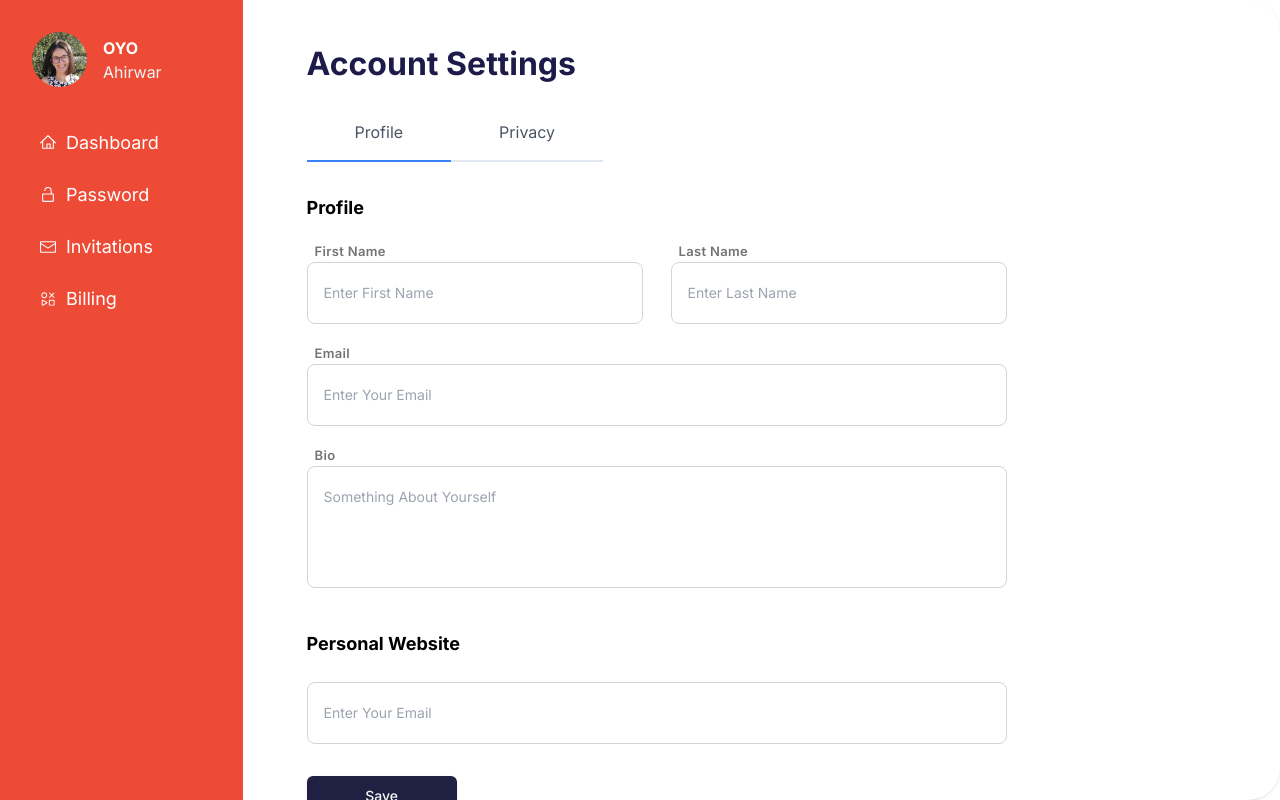
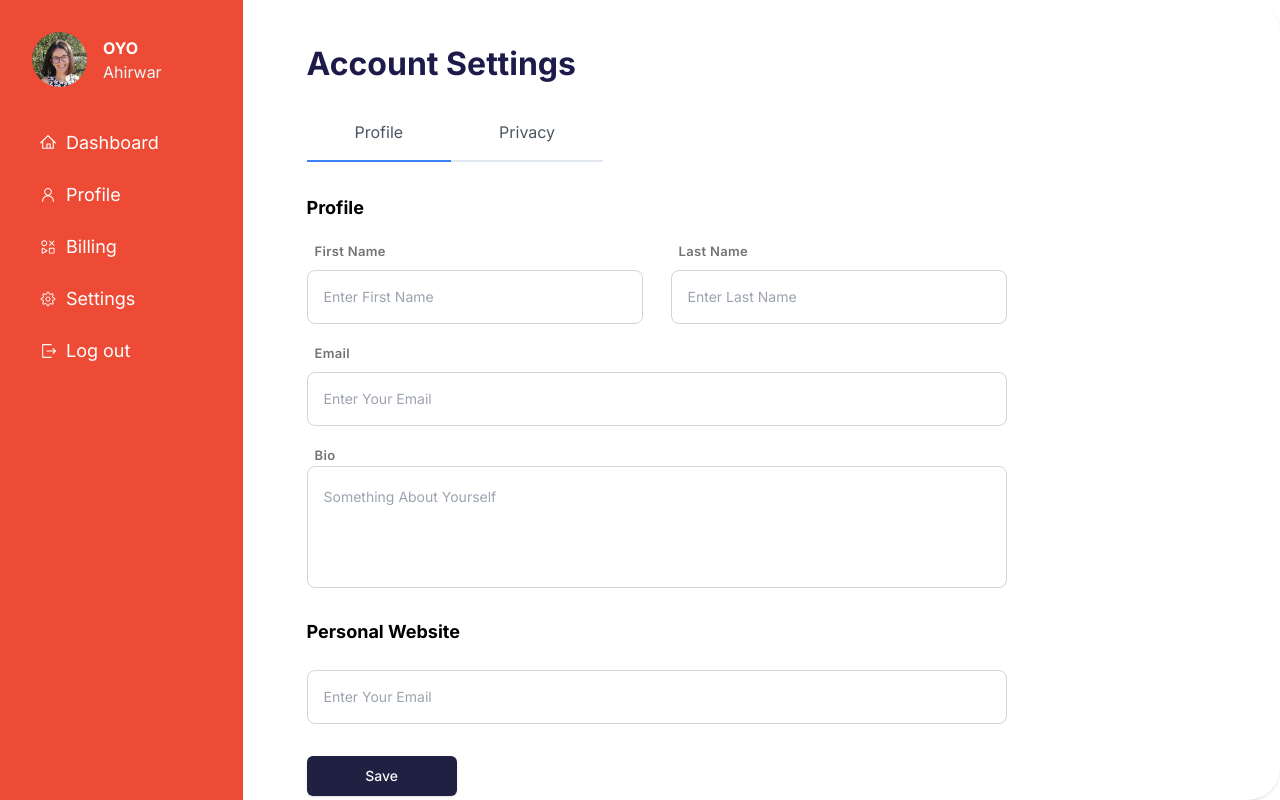
Before and after one commit to satender9586/roomstay, a Next.js app: page /profile in a window 1280 px wide. Built offline with nearby package versions, Linux system fonts and the light colour scheme.

Commit message:
add: log out btn on dashboard

```diff
--- a/components/Sidebar/Sidebar.jsx
+++ b/components/Sidebar/Sidebar.jsx
@@ -3,7 +3,7 @@ import React from 'react'
 import userImg from "../../assests/Images/user.png"
 import Image from 'next/image'
 import { useRouter } from 'next/navigation'
-import { LockOpen1Icon, EnvelopeClosedIcon, HomeIcon, MixIcon } from '@radix-ui/react-icons'
+import { PersonIcon, GearIcon, HomeIcon, MixIcon, ExitIcon } from '@radix-ui/react-icons'
 
 const SideBar = () => {
     const router = useRouter()
@@ -41,16 +41,10 @@ const SideBar = () => {
                 </div>
 
 
-                <div className="h-12 pr-2 py-2 | flex justify-start items-center gap-2.5 | group | cursor-pointer" onClick={()=>handleRoute("/bill")}>
+                <div className="h-12 pr-2 py-2 | flex justify-start items-center gap-2.5 | group | cursor-pointer" onClick={()=>handleRoute("/profile")}>
                     <HoverLine />
-                    <LockOpen1Icon className="size-4"/>
-                    <div className=" font-normal">Password</div>
-                </div>
-
-                <div className="h-12 pr-2 py-2 | flex justify-start items-center gap-2.5 | group | cursor-pointer" onClick={()=>handleRoute("/settings")}>
-                    <HoverLine />
-                    <EnvelopeClosedIcon className="size-4"/>
-                    <div className=" font-normal">Invitations</div>
+                    <PersonIcon className="size-4"/>
+                    <div className=" font-normal">Profile</div>
                 </div>
 
                 <div className="h-12 pr-2 py-2 | flex justify-start items-center gap-2.5 | group | cursor-pointer" onClick={()=>handleRoute("/bill")}>
@@ -58,6 +52,19 @@ const SideBar = () => {
                     <MixIcon className="size-4"/>
                     <div className=" font-normal">Billing</div>
                 </div>
+
+                <div className="h-12 pr-2 py-2 | flex justify-start items-center gap-2.5 | group | cursor-pointer" onClick={()=>handleRoute("/settings")}>
+                    <HoverLine />
+                    <GearIcon className="size-4"/>
+                    <div className=" font-normal">Settings</div>
+                </div>
+
+                <div className="h-12 pr-2 py-2 | flex justify-start items-center gap-2.5 | group | cursor-pointer" onClick={()=>handleRoute("/settings")}>
+                    <HoverLine />
+                    <ExitIcon className="size-4"/>
+                    <div className=" font-normal">Log out</div>
+                </div>
+
             </div>
 
         </div>
--- a/components/Tools/Input.jsx
+++ b/components/Tools/Input.jsx
@@ -1,7 +1,7 @@
 
 const Input = ({ label = "", placeholder = "Default" }) => {
     return (
-        <div className='w-full'>
+        <div className='w-full space-y-2'>
             {
                 label && (
                     <label className="pl-2 text-neutral-500 text-[13px] font-semibold capitalize leading-tight tracking-wide w-full" >
@@ -10,7 +10,7 @@ const Input = ({ label = "", placeholder = "Default" }) => {
                 )
             }
 
-            <input type="text" placeholder={placeholder} className='border border-neutral-300 rounded-lg py-5 px-4 w-full focus:border-blue-400 focus:outline-none capitalize text-sm' />
+            <input type="text" placeholder={placeholder} className='border border-neutral-300 rounded-lg py-4 px-4 w-full focus:border-blue-400 focus:outline-none capitalize text-sm' />
         </div>
     )
 }
--- a/src/app/profile/page.jsx
+++ b/src/app/profile/page.jsx
@@ -76,7 +76,7 @@ const ProfileSettings = () => {
 
             <TextArea label='Bio' placeholder="Something about yourself" />
 
-            <div className="text-black text-lg font-bold mt-5 ">Personal Website</div>
+            <div className="text-black text-lg font-bold mt-2 ">Personal Website</div>
 
 
             <div className='mt-2'>
```
